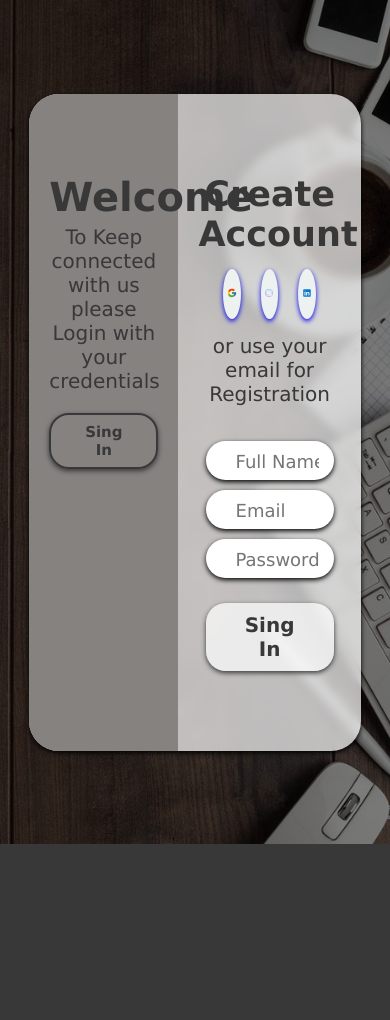
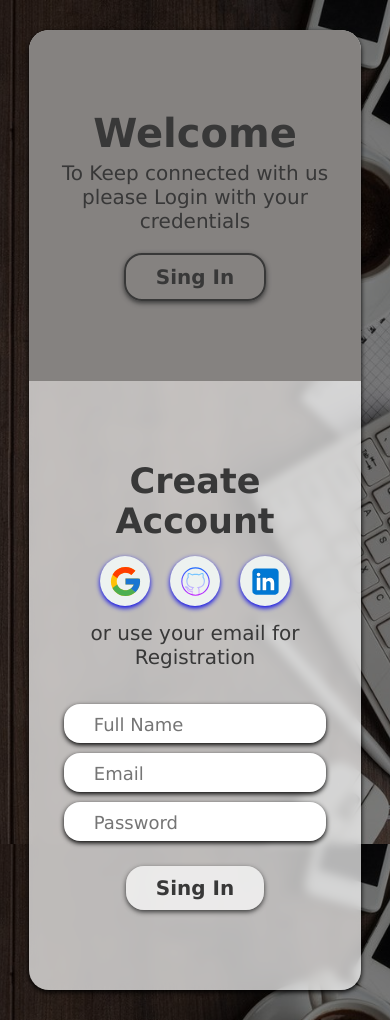
Before and after one commit to andersonrafael/Nav-Menu, a plain HTML site: page index.html in a window 390 px wide. Before the commit the page ends 844 px from the top, so only its background shows below. Drawn offline with Linux system fonts and the light colour scheme.

Commit message:
projeto finailzado sem js

```diff
--- a/style.css
+++ b/style.css
@@ -4,6 +4,7 @@ body {
     background-repeat: no-repeat;
     background-size: cover;
     background-image: url('/assets/img.jpg');
+    background-attachment: fixed;
 }
 
 .inner {
@@ -25,9 +26,10 @@ div#container section {
     display: flex;
     justify-content: space-between;
     width: 85%;
+    margin: 30px 0;
     max-width: 960px;
     background-color: rgba(255, 255, 255, 0.7);
-    border-radius: 30px;
+    border-radius: 20px;
     overflow: hidden;
     backdrop-filter: blur(5px);
     box-shadow: 0 2px 5px 0;
@@ -36,6 +38,9 @@ div#container section {
 div#container section article {
     width: 45%;
     background-color: rgb(133, 130, 128);
+    display: flex;
+    justify-content: center;
+    align-items: center;
 }
 
 div#container section article h1 {
@@ -52,10 +57,10 @@ div#container section article p {
 
 div#container section article a.btn {
     display: inline-block;
-    padding: 8px 30px;
+    padding: 10px 30px;
     border: #383838 solid 2px;
-    border-radius: 20px;
-    font-size: 15px;
+    border-radius: 18px;
+    font-size: 20px;
     margin-top: 20px;
     font-weight: 700;
     color: #383838;
@@ -98,12 +103,12 @@ nav#socialLogin a {
     border-radius: 100%;
     background-position: center;
     background-repeat: no-repeat;
-    background-size: 60%;
+    background-size: 70%;
     box-shadow: 0 2px 5px 0;
     transition: 0.6s all ease;
 }
 
-nav#socialLogin a :hover {
+nav#socialLogin a:hover {
     background-color: rgb(133, 130, 128);
     color: aqua;
 }
@@ -136,7 +141,7 @@ form input[type=password] {
     padding: 10px 15px 8px 30px;
     margin: 5px 0;
     font-size: 18px;
-    border-radius: 20px;
+    border-radius: 16px;
     box-shadow: 0 2px 5px 0;
 }
 
@@ -149,7 +154,7 @@ form button[type=submit] {
     font-size: 20px;
     font-weight: 600;
     padding: 10px 30px;
-    border-radius: 20px;
+    border-radius: 18px;
     box-shadow: 0 2px 5px 0;
     transition: 0.6s all ease;
 }
@@ -158,3 +163,14 @@ form button[type=submit]:hover {
     background-color: rgb(133, 130, 128);
     color: aqua;
 }
+
+@media(max-width: 760px) {
+    div#container section {
+        flex-flow: column;
+    }
+
+    div#container section article,
+    div#container section aside {
+        width: 100%;
+    }
+}
```
